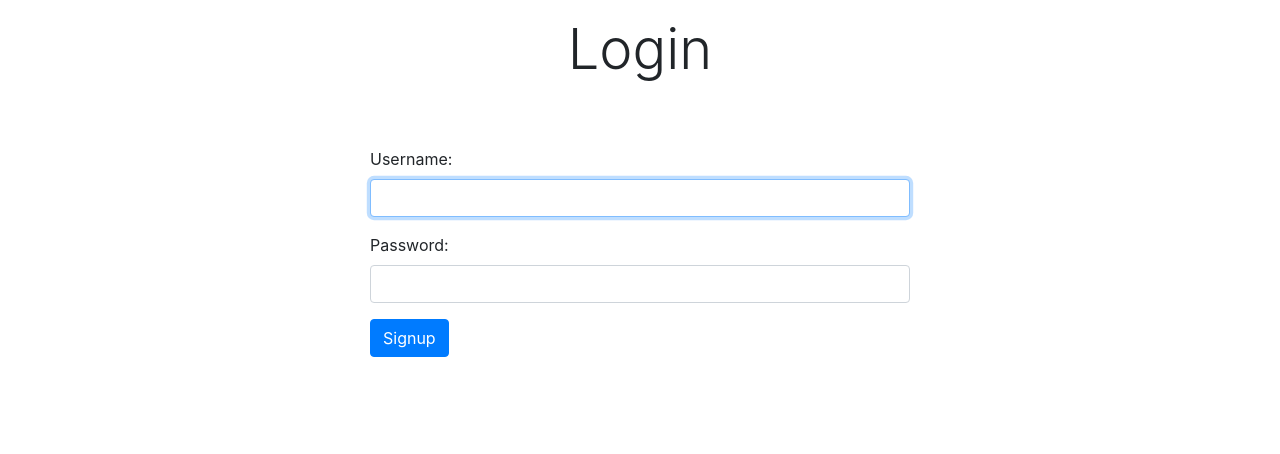
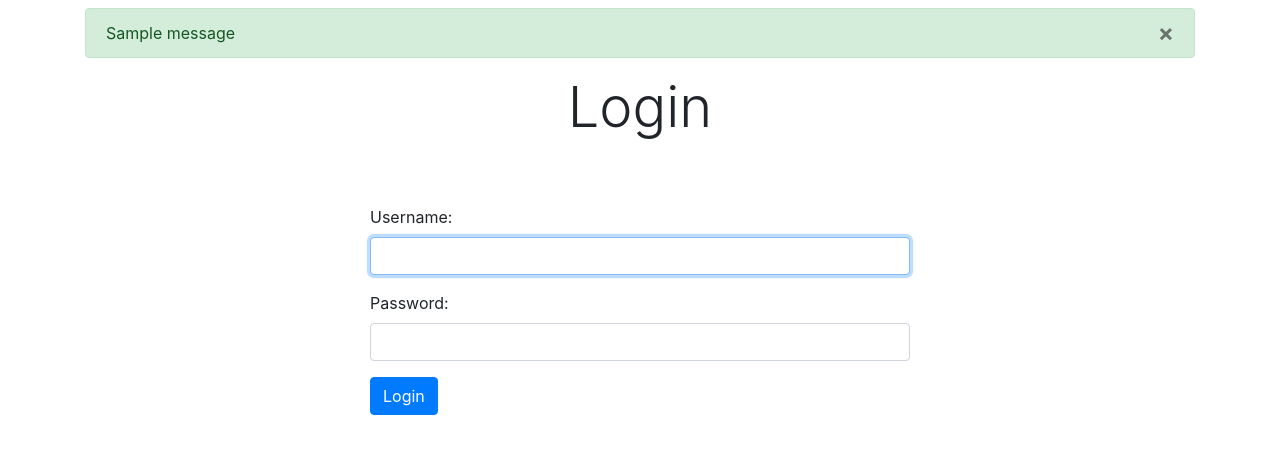
Before and after one commit to bkinnamon/lootorder, a Django app: page /user/ in a window 1280 px wide. Shown: the part 56-510 px from the top of the page. Run offline with Django 3.2, Linux system fonts and the light colour scheme; tables that the repository leaves empty hold one stand-in row (values such as "Sample post"); one stand-in notice (Sample message) is shown; some libraries are stand-ins or nearby versions.

Commit message:
Signup, login and logout.

```diff
--- a/lootorder/templates/base.html
+++ b/lootorder/templates/base.html
@@ -31,12 +31,20 @@
             <li class="nav-item">
               <a class="nav-link" href="{% url 'lootlists-dashboard' %}">Dashboard</a>
             </li>
+
+            {% if user.is_authenticated %}
+            <li class="nav-item">
+              <a class="nav-link" href="{% url 'user-logout' %}">Logout</a>
+            </li>
+            {% else %}
             <li class="nav-item">
               <a class="nav-link" href="{% url 'user-login' %}">Login</a>
             </li>
             <li class="nav-item">
               <a class="nav-link" href="{% url 'user-signup' %}">Signup</a>
             </li>
+            {% endif %}
+
           </ul>
         </div>
 
@@ -44,6 +52,18 @@
     </nav>
 
     <div class="container">
+
+      {% if messages %}
+        {% for message in messages %}
+          <div class="alert alert-{{ message.level_tag }} alert-dismissable fade show my-2" role="alert">
+            {{ message }}
+            <button type="button" class="close" data-dismiss="alert" aria-label="Close">
+              <span aria-hidden="true">&times;</span>
+            </button>
+          </div>
+        {% endfor %}
+      {% endif %}
+
       {% block content %}{% endblock %}
     </div>
 
--- a/lootorder/user/templates/user/forms.html
+++ b/lootorder/user/templates/user/forms.html
@@ -18,7 +18,7 @@
       </div>
       {% endfor %}
 
-      <button type="submit" class="btn btn-primary">Signup</button>
+      <button type="submit" class="btn btn-primary">{{ submit }}</button>
     </form>
   </div>
 </div>
--- a/lootorder/user/urls.py
+++ b/lootorder/user/urls.py
@@ -3,6 +3,7 @@ from django.urls import path, include
 from . import views
 
 urlpatterns = [
-    path('', views.login, name='user-login'),
+    path('', views.login_view, name='user-login'),
     path('signup/', views.signup, name='user-signup'),
+    path('logout/', views.logout_view, name='user-logout'),
 ]
--- a/lootorder/user/views.py
+++ b/lootorder/user/views.py
@@ -1,40 +1,50 @@
 from django.shortcuts import render, redirect
-from django.contrib.auth import login, authenticate
+from django.contrib import messages
+from django.contrib.auth import authenticate, login, logout
 from django.contrib.auth.forms import UserCreationForm, AuthenticationForm
 
 def signup(request):
     if request.method == 'POST':
-        form = UserCreationForm(requets.POST)
+        form = UserCreationForm(request.POST)
         if form.is_valid():
             form.save()
             username = form.cleaned_data.get('username')
             password = form.cleaned_data.get('password1')
             user = authenticate(username=username, password=raw_password)
-            login(request.user)
+            login(request, user)
+            messages.success(request, 'Account created')
             return redirect('lootlists-dashboard')
     else:
         form = UserCreationForm()
     context = {
         'title': 'Signup',
+        'submit': 'Signup',
         'form': form,
     }
     return render(request, 'user/forms.html', context)
 
 
-def login(request):
+def login_view(request):
     if request.method == 'POST':
-        form = AuthenticationForm(requets.POST)
-        if form.is_valid():
-            form.save()
-            username = form.cleaned_data.get('username')
-            password = form.cleaned_data.get('password1')
-            user = authenticate(username=username, password=raw_password)
-            login(request.user)
+        username = request.POST['username']
+        password = request.POST['password']
+        user = authenticate(request, username=username, password=password)
+        if user is not None:
+            login(request, user)
+            messages.success(request, 'Login successful')
             return redirect('lootlists-dashboard')
-    else:
-        form = AuthenticationForm()
+        else:
+            messages.error(request, 'Login error')
+    form = AuthenticationForm()
     context = {
         'title': 'Login',
+        'submit': 'Login',
         'form': form,
     }
     return render(request, 'user/forms.html', context)
+
+
+def logout_view(request):
+    logout(request)
+    messages.success(request, 'Logout successful')
+    return redirect('lootlists-dashboard')
```
